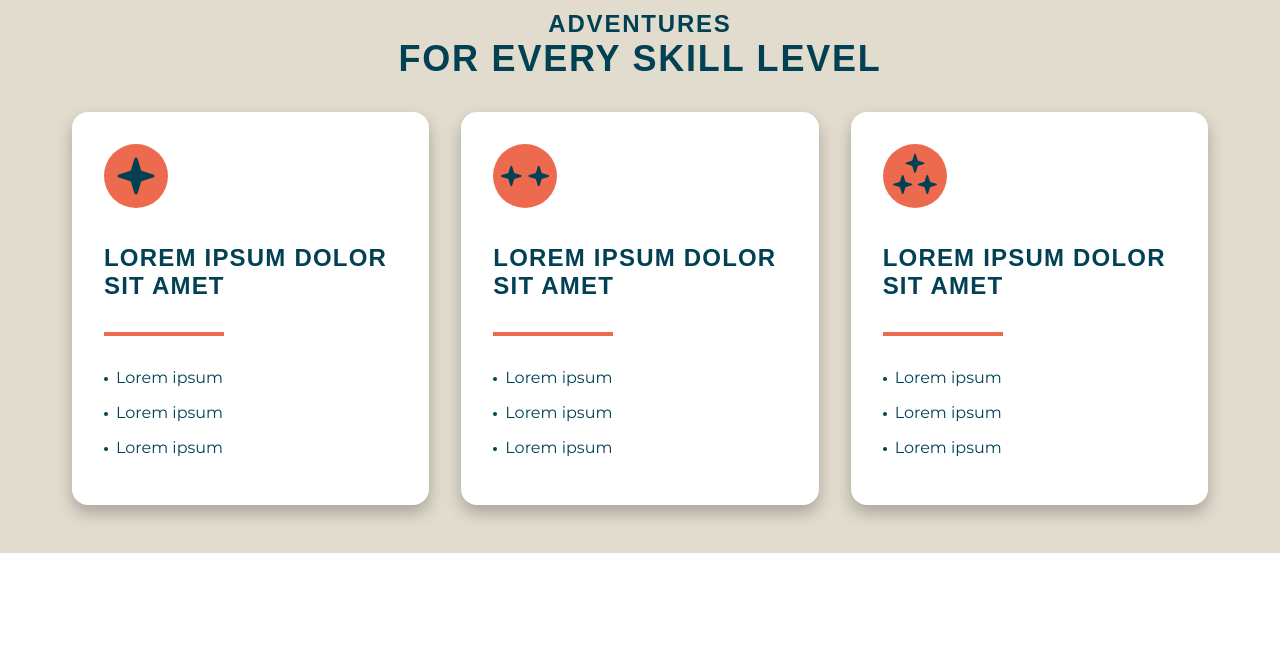
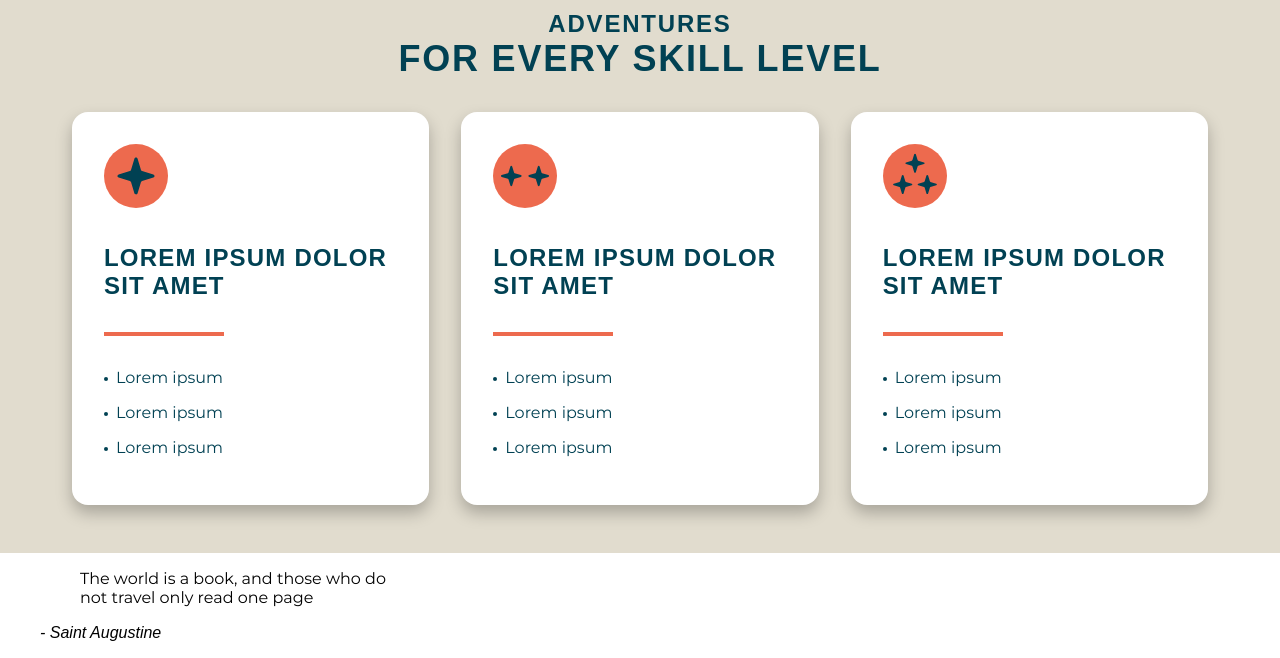
Before and after one commit to gutmanl/udemy-html-css-uma, a plain HTML site: page index.html in a window 1280 px wide. Shown: the part 2932-3590 px from the top of the page. Before the commit the page ends 3485 px from the top, so only its background shows below. Drawn offline with Linux system fonts and the light colour scheme; a web font is replaced by a local one.

Commit message:
198 - added quote section

```diff
--- a/index.html
+++ b/index.html
@@ -434,5 +434,18 @@
         </div>
     </div>
 </section>
+<section class="quote">
+    <figure>
+        <blockquote>
+            <p>
+                The world is a book, and those who do <br/>
+                not travel only read one page
+            </p>
+        </blockquote>
+        <figcaption>
+            <cite title="Source Title">- Saint Augustine</cite>
+        </figcaption>
+    </figure>
+</section>
 </body>
 </html>
```
